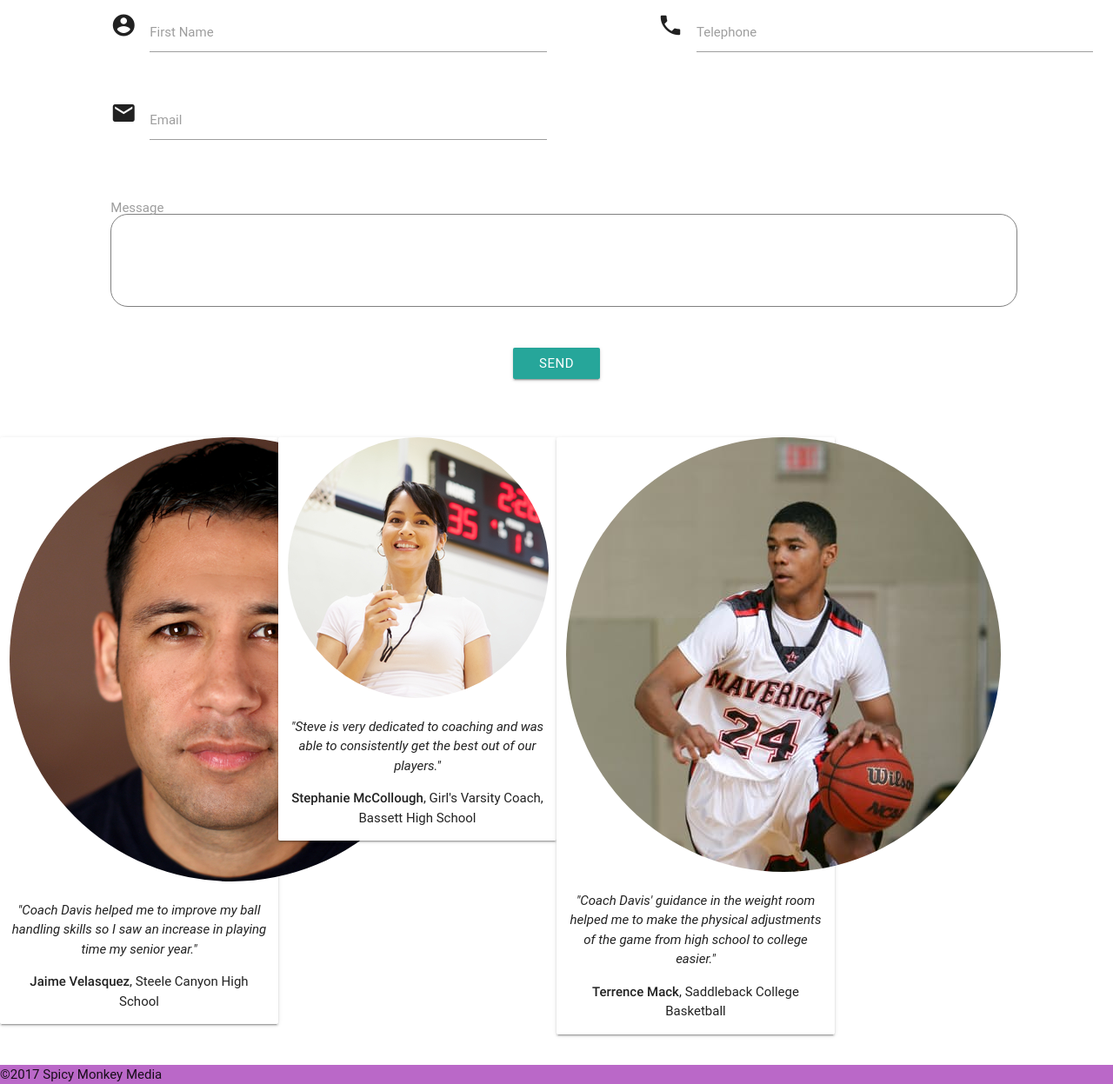
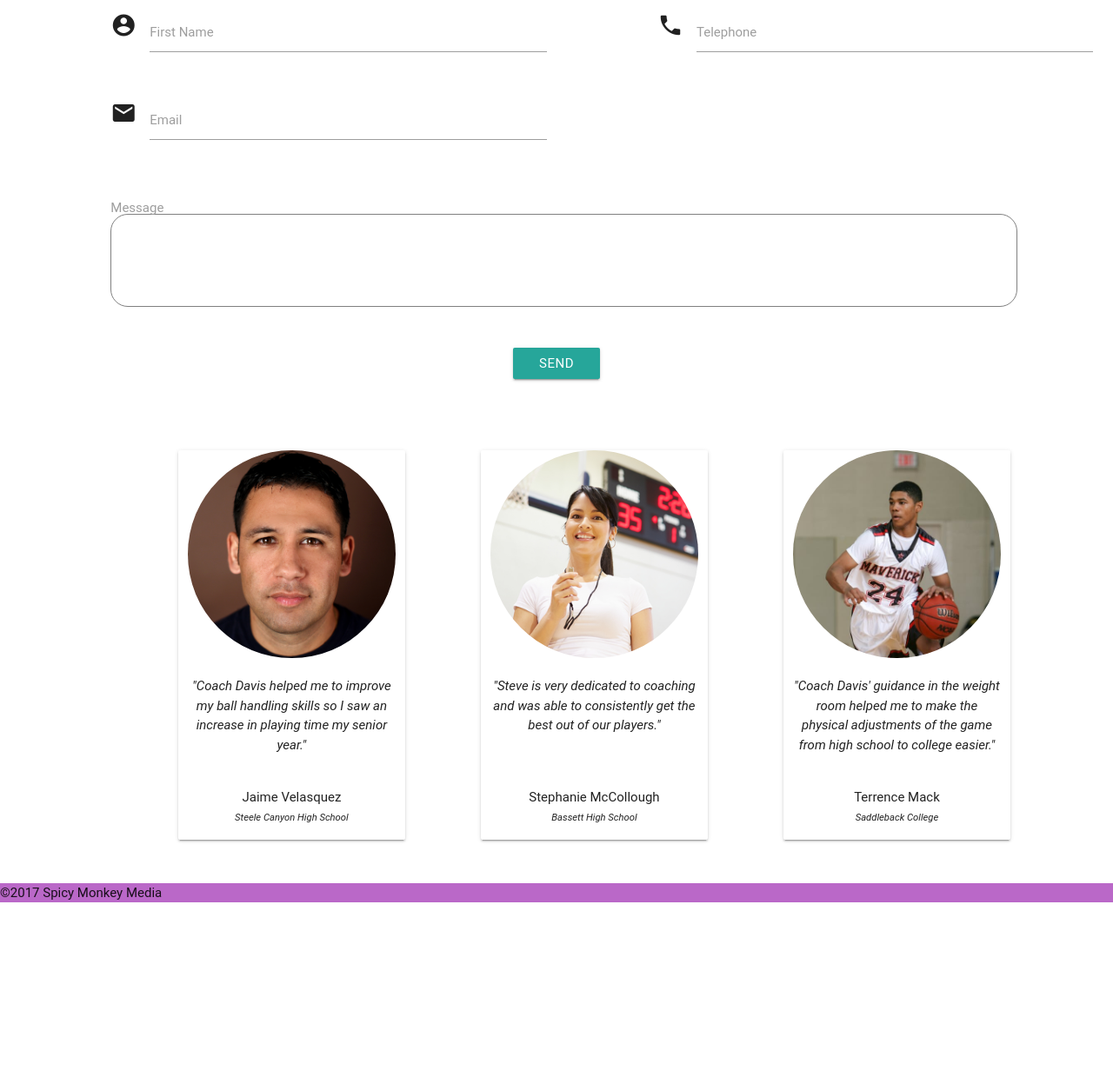
Before and after one commit to kevintrogers/team-first-basketball, a PHP site: page / in a window 1280 px wide. Shown: the part 1698-2945 px from the top of the page at 87% size. After the commit the page ends 2736 px from the top, so only its background shows below. Run offline with PHP 8.4, Linux system fonts and the light colour scheme; some libraries are stand-ins or nearby versions; some web fonts are replaced.

Commit message:
fixed testimony spacing and wording

```diff
--- a/css/style.css
+++ b/css/style.css
@@ -124,9 +124,17 @@ section {
     text-align: center;
     font-weight: 900; }
   #testimonial-list .card img {
-    height: 200px;
-    width: 200px;
-    margin-top: .5em; } }
+    margin-top: .5em; }
+  .circle {
+    height: 100%;
+    width: 100%; }
+  p.testimony-text {
+    height: 7.5em; }
+  span-testimony-source {
+    font-weight: 900;
+    font-size: 1.15em; }
+  span.testimony-position {
+    font-size: .75em; } }
 
 /* Smartphones (landscape) ----------- */
 /* Smartphones (portrait) ----------- */
--- a/index.html
+++ b/index.html
@@ -136,13 +136,13 @@
   </section>
   <section id='testimonials'>
   <div class='row'>
-    <ul id='testimonial-list center'  ng-repeat="testimonial in main.testimonials">
+    <ul id='testimonial-list center' class='col s12 m10 offset-m1'>
 
-      <li class='card center col s10 offset-s1 m3 '>
+      <li class='card center col s10 offset-s1 m3 offset-m1' ng-repeat="testimonial in main.testimonials">
         <div>
          <img src='{{testimonial.pic}}' class='circle'>
          <p class='testimony-text'><em>"{{testimonial.testimony}}"</em></p>
-         <span class='testimony-source'><strong>{{testimonial.name}}</strong>, <span>{{testimonial.position}}</span>
+         <span class='testimony-source'>{{testimonial.name}}</span><br><span class='testimony-position'><em>{{testimonial.position}}</em></span>
          </p>
         </div>
      </div>
--- a/main.ctrl.js
+++ b/main.ctrl.js
@@ -25,12 +25,12 @@
   }, {
     pic: 'img/stephanie-mccollough.png',
     name: 'Stephanie McCollough',
-    position: 'Girl\'s Varsity Coach, Bassett High School',
+    position: 'Bassett High School',
     testimony: 'Steve is very dedicated to coaching and was able to consistently get the best out of our players.'
   }, {
     pic: 'img/terrence-mack.png',
     name: 'Terrence Mack',
-    position: 'Saddleback College Basketball',
+    position: 'Saddleback College',
     testimony: 'Coach Davis\' guidance in the weight room helped me to make the physical adjustments of the game from high school to college easier.'
   }
   ]
--- a/scss/style.scss
+++ b/scss/style.scss
@@ -173,12 +173,25 @@ img.activator {
     font-weight: 900;
 }
 #testimonial-list .card img {
-    height:200px;
-    width:200px;
+
     margin-top: .5em;
 
 }
+.circle {
+    height:100%;
+    width:100%;
 
+}
+p.testimony-text {
+    height: 7.5em;
+}
+span-testimony-source{
+    font-weight: 900;
+    font-size: 1.15em;
+}
+span.testimony-position {
+    font-size: .75em;
+}
 }
 
 /* Smartphones (landscape) ----------- */
```
